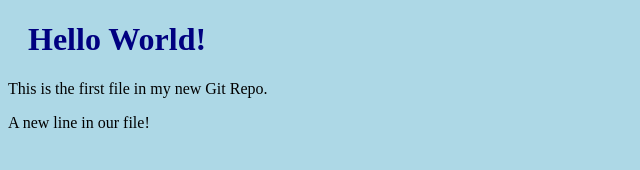
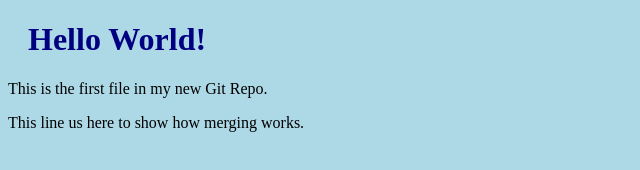
Before and after one commit to Aasik/hello-world, a plain HTML site: page Index.html in a window 1280 px wide. Shown: the whole page, without its empty margins (0-640 px from the left). Drawn offline with Linux system fonts and the light colour scheme.

Commit message:
updated Index.html with emergency fix

```diff
--- a/Index.html
+++ b/Index.html
@@ -10,6 +10,6 @@
 <body>
     <h1>Hello World!</h1>
     <p>This is the first file in my new Git Repo.</p>
-    <p>A new line in our file!</p>
+    <p>This line us here to show how merging works.</p>
 </body>
 </html>
```
